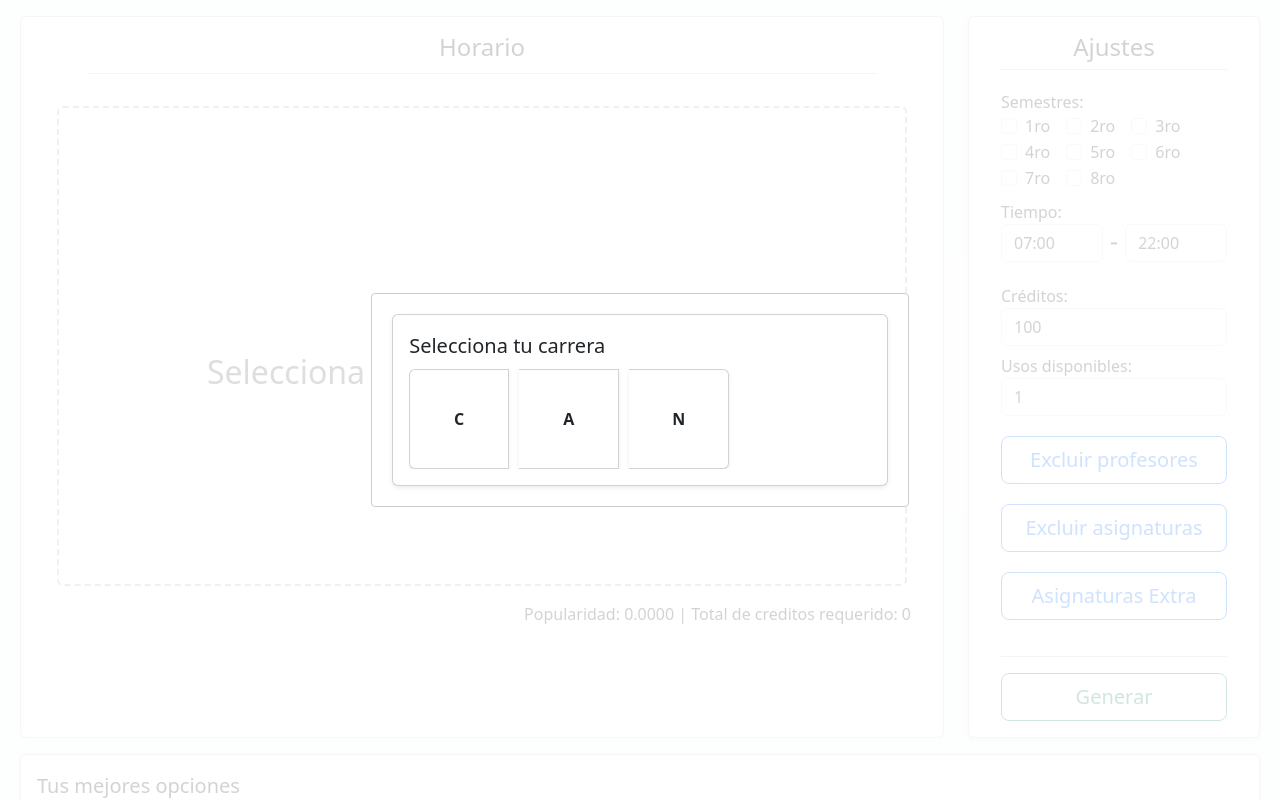
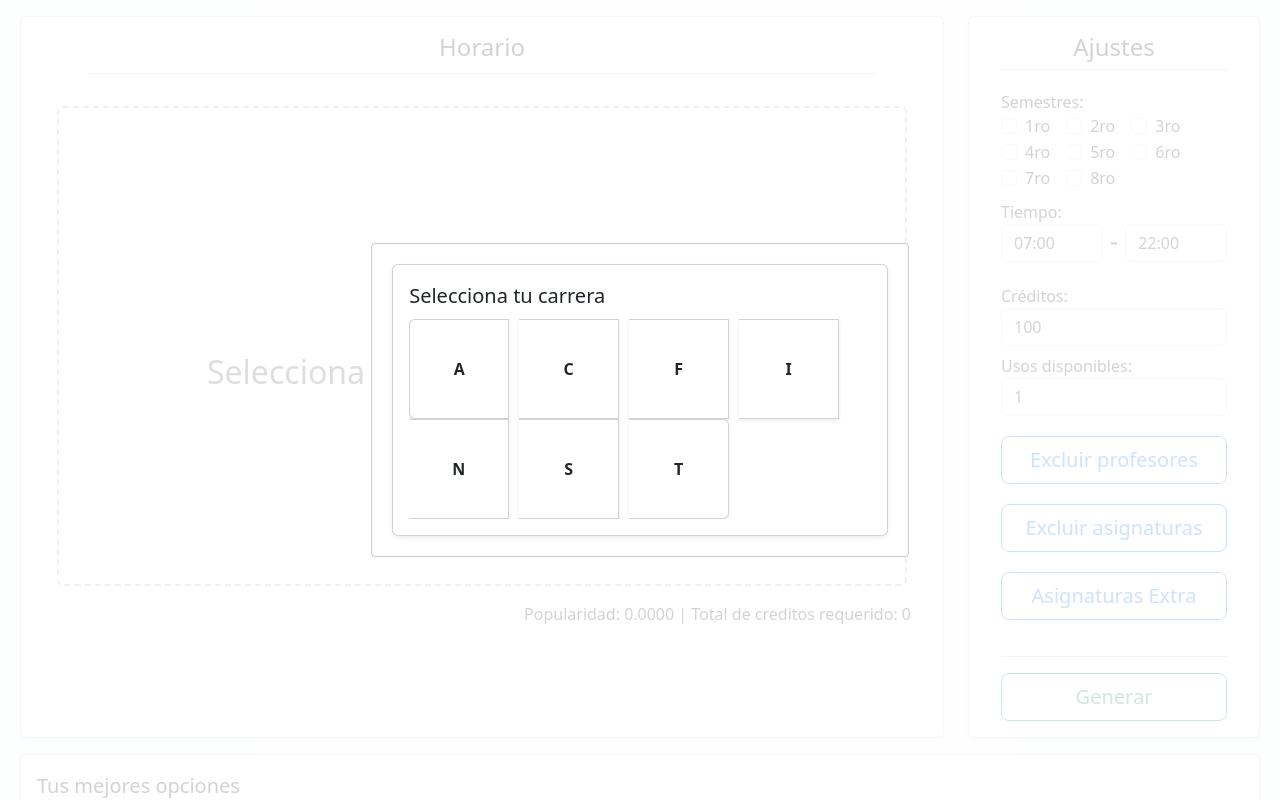
Before and after one commit to Luis4Armenta/schedule-generator, a React (Create React App) app: page /generator in a window 1280 px wide. Shown: the top 800 px of the page. Built offline with nearby package versions, Linux system fonts and the light colour scheme.

Commit message:
más carreras

```diff
--- a/src/pages/generator/Components/form/GeneratonForm.js
+++ b/src/pages/generator/Components/form/GeneratonForm.js
@@ -30,7 +30,7 @@ const GeneratonForm = () => {
   const [extraSubjectInputSemester, setExtraSubjectInputSemester] = useState(0);
   const [extraSubjectsModalOpen, seteExtraSubjectsModalOpen] = useState(false);
 
-  const careers = ['C', 'A', 'N'];
+  const careers = ['A', 'C', 'F', 'I', 'N', 'S', 'T'];
 
   const handleExcludedTeachers = () => {
     setExcludedTeachersModalOpen(true);
@@ -168,7 +168,7 @@ const GeneratonForm = () => {
           <div className='card shadow-sm'>
             <div className='card-body'>
               <p className='card-title text-left fw-medium fs-5'>Selecciona tu carrera</p>
-              <div className="card-group overflow-auto">
+              <div className="card-group overflow-auto d-flex justify-content-start">
                   {careers.map((item, index) => (
                     <div
                       className={`card opcion shadow-sm`}
```
